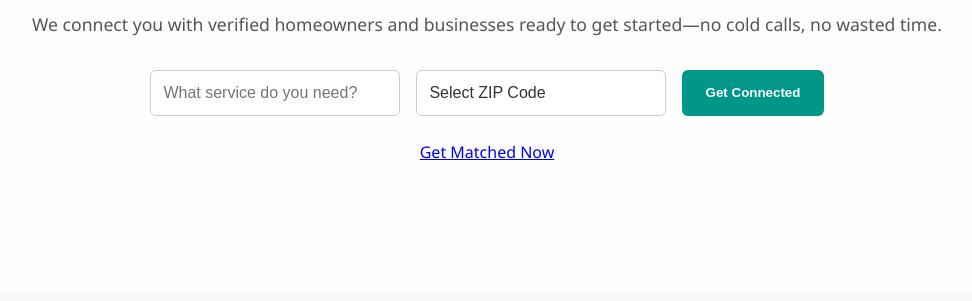
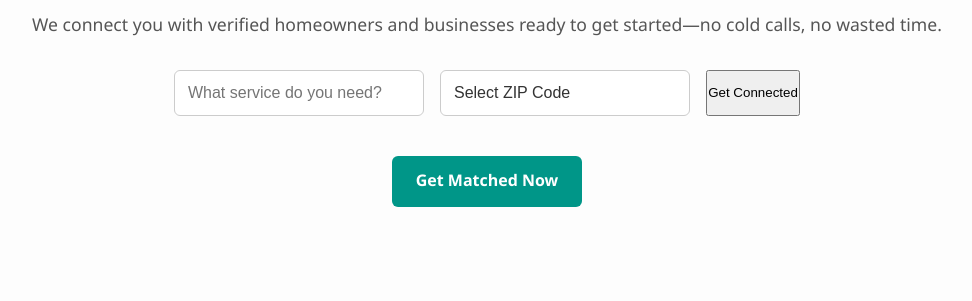
Before and after one commit to coldlooms/LOL, a plain HTML site: page index.html in a window 1280 px wide. Shown: the part 499-800 px from the top of the page, without its empty margins (153-1125 px from the left). Drawn offline with Linux system fonts and the light colour scheme.

Commit message:
Update style.css

```diff
--- a/style.css
+++ b/style.css
@@ -140,17 +140,22 @@ body {
   object-fit: cover;
 }
 
-.lead-form button,
-.search-bar button {
+.btn-scroll {
+  display: inline-block;
+  margin-top: 1rem;
   padding: 0.8rem 1.5rem;
   background-color: #009688;
-  border: none;
   color: white;
   font-weight: bold;
+  text-decoration: none;
   border-radius: 6px;
-  cursor: pointer;
   transition: background 0.3s ease;
 }
+
+.btn-scroll:hover {
+  background-color: #00796b;
+}
+
 
 .lead-form button:hover,
 .search-bar button:hover {
```
